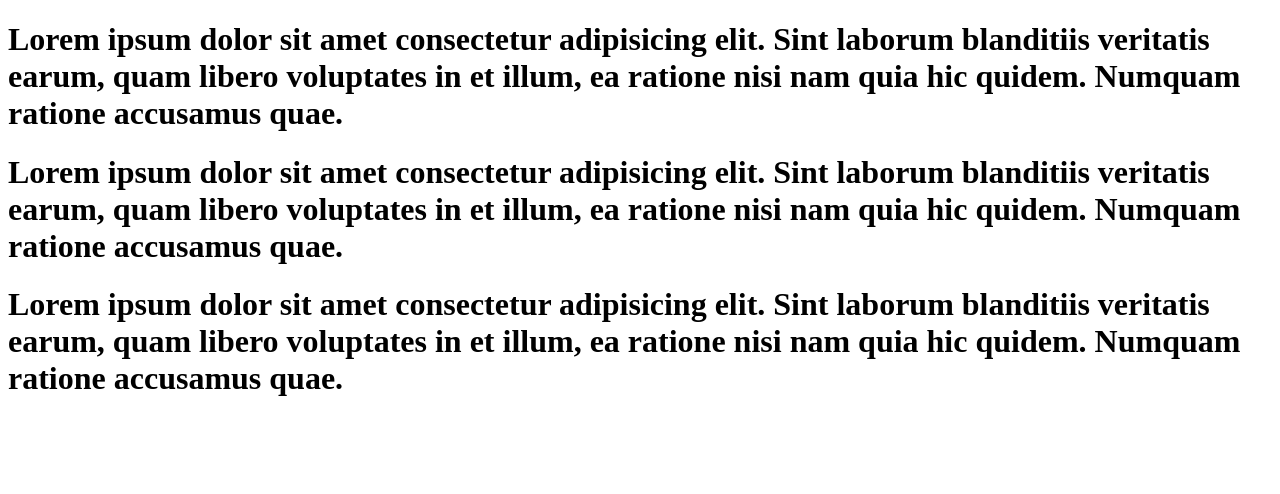
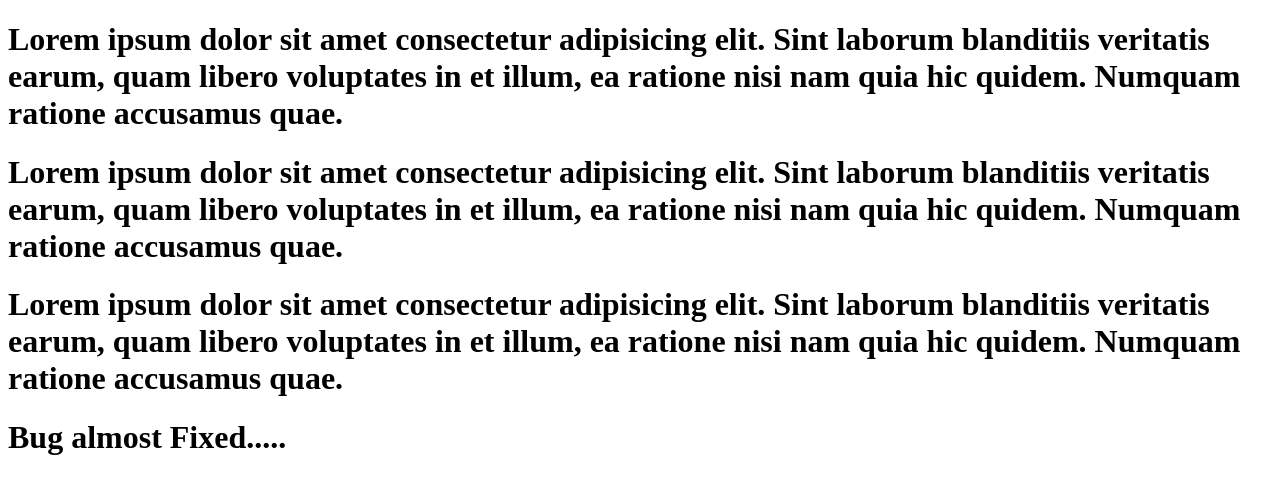
Before and after one commit to kamal0072/learning-git-and-github, a plain HTML site: page about.html in a window 1280 px wide. Drawn offline with Linux system fonts and the light colour scheme.

Commit message:
bug fixed in this branch

```diff
--- a/about.html
+++ b/about.html
@@ -9,5 +9,6 @@
     <h1>Lorem ipsum dolor sit amet consectetur adipisicing elit. Sint laborum blanditiis veritatis earum, quam libero voluptates in et illum, ea ratione nisi nam quia hic quidem. Numquam ratione accusamus quae.</h1>
     <h1>Lorem ipsum dolor sit amet consectetur adipisicing elit. Sint laborum blanditiis veritatis earum, quam libero voluptates in et illum, ea ratione nisi nam quia hic quidem. Numquam ratione accusamus quae.</h1>
     <h1>Lorem ipsum dolor sit amet consectetur adipisicing elit. Sint laborum blanditiis veritatis earum, quam libero voluptates in et illum, ea ratione nisi nam quia hic quidem. Numquam ratione accusamus quae.</h1>
+    <h1>Bug almost Fixed.....</h1>
 </body>
 </html>
```
